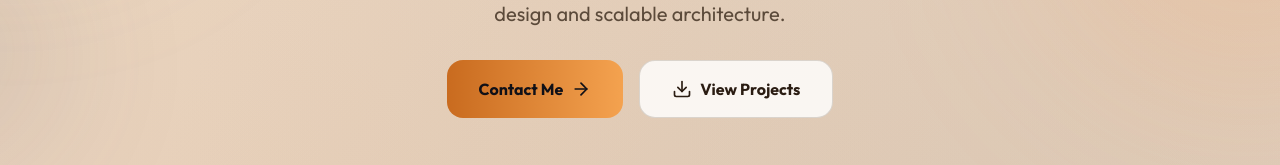
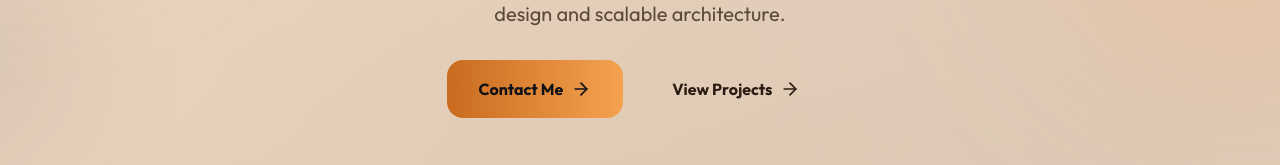
Before and after one commit to rajan1950/Portfolio-Frontend, a React (Vite) app: page / in a window 1280 px wide. Shown: the part 423-588 px from the top of the page. Built offline with nearby package versions, Linux system fonts and the light colour scheme; no server answers.

Commit message:
feat: Update EnhancedHeroSection with new project link and icon changes

```diff
--- a/src/widgets/sections/EnhancedHeroSection.jsx
+++ b/src/widgets/sections/EnhancedHeroSection.jsx
@@ -1,6 +1,6 @@
 import { useState, useEffect } from 'react'
 import { motion } from 'framer-motion'
-import { FiArrowRight, FiDownload } from 'react-icons/fi'
+import { FiArrowRight, FiEye } from 'react-icons/fi'
 import { FaLinkedin, FaGithub, FaInstagram } from 'react-icons/fa'
 
 function EnhancedHeroSection({ profile, data }) {
@@ -121,7 +121,7 @@ function EnhancedHeroSection({ profile, data }) {
         {/* CTA Buttons */}
         <motion.div
           variants={itemVariants}
-          className="flex flex-col sm:flex-row gap-4 justify-center mb-12"
+          className="flex flex-col sm:flex-row flex-wrap gap-4 justify-center mb-12"
         >
           <motion.a
             href="mailto:rajandobariya6@gmail.com"
@@ -133,15 +133,13 @@ function EnhancedHeroSection({ profile, data }) {
             <FiArrowRight className="w-5 h-5" />
           </motion.a>
           <motion.a
-            href={data?.links?.github || '#'}
-            target="_blank"
-            rel="noopener noreferrer"
-            className="inline-flex items-center justify-center gap-2 px-8 py-4 bg-[rgba(255,255,255,0.1)] text-[#f8f7f5] rounded-lg font-semibold border border-[rgba(255,255,255,0.2)] hover:border-[#ffbd13] hover:bg-[rgba(255,189,19,0.1)] transition-all duration-300"
+            href="#projects"
+            className="inline-flex items-center justify-center gap-2 px-8 py-4 bg-transparent text-[#f8f7f5] rounded-lg font-semibold border border-transparent hover:border-[rgba(255,255,255,0.25)] hover:text-[#ffbd13] transition-all duration-300"
             whileHover={{ scale: 1.05, y: -2 }}
             whileTap={{ scale: 0.95 }}
           >
-            <FiDownload className="w-5 h-5" />
             View Projects
+            <FiArrowRight className="w-5 h-5" />
           </motion.a>
         </motion.div>
 
```
